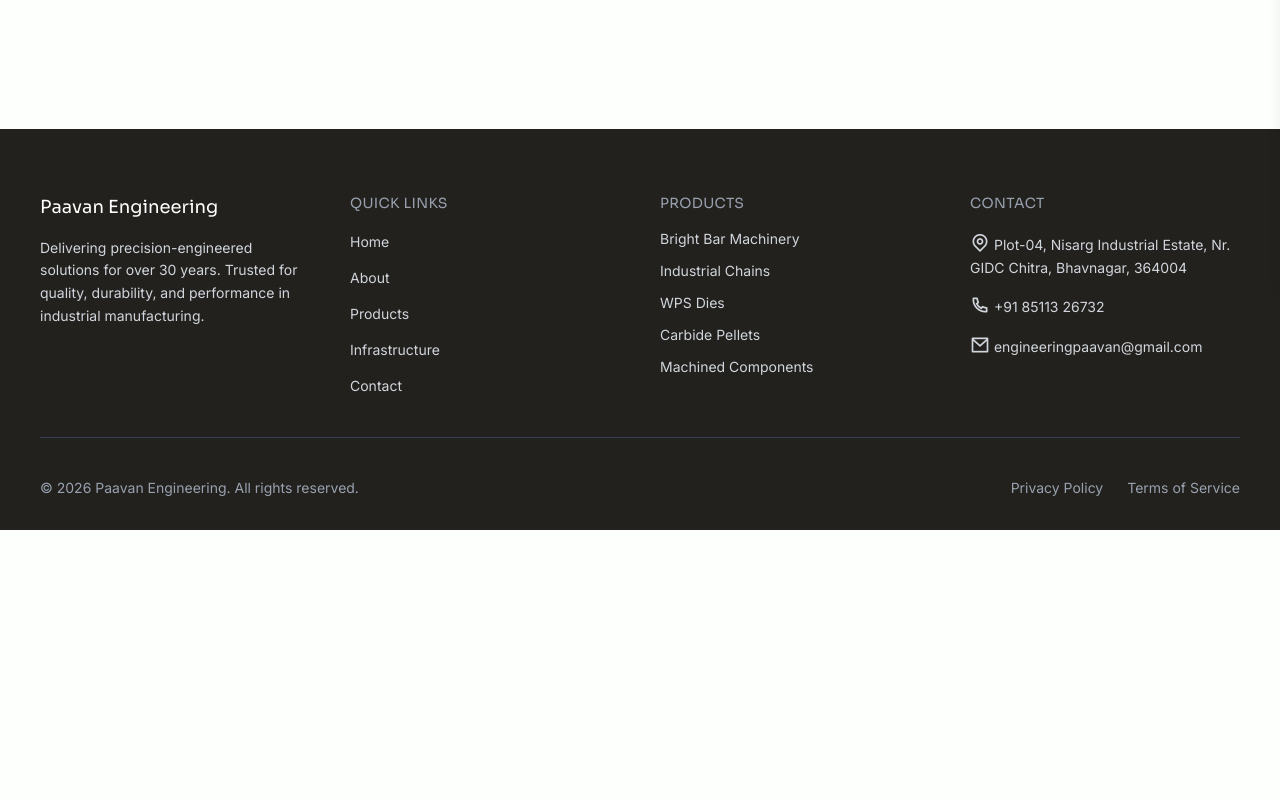
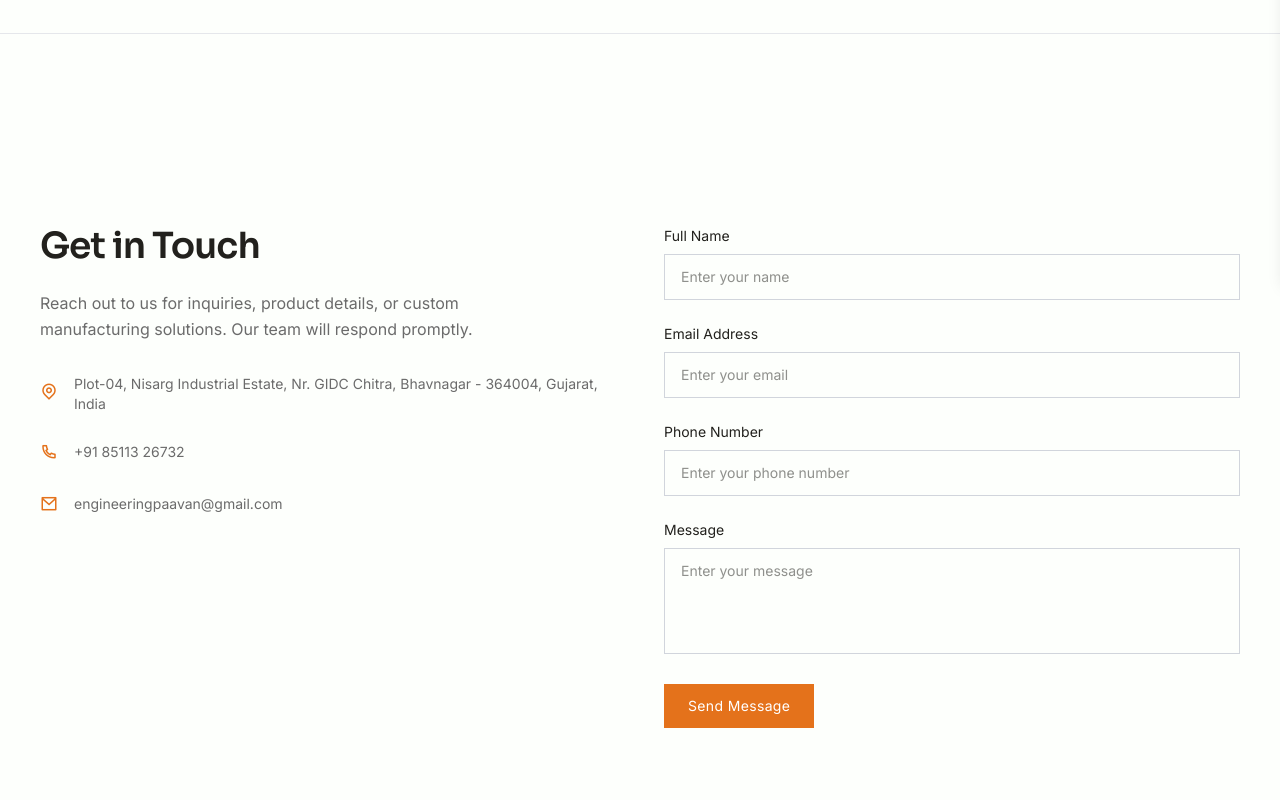
Before and after one commit to Dhairya-Dave-0204/Paavan-Engineering, a React (Vite) app: page /contact in a window 1280 px wide. Shown: the part 520-1320 px from the top of the page. Before the commit the page ends 1050 px from the top, so only its background shows below. Built offline with nearby package versions, Linux system fonts and the light colour scheme.

Commit message:
Create contact form

```diff
--- /dev/null
+++ b/src/components/Contact/ContactFormSection.jsx
@@ -0,0 +1,102 @@
+export default function ContactFormSection() {
+  return (
+    <section className="py-20 lg:py-24 bg-background">
+      <div className="px-6 mx-auto max-w-7xl lg:px-10">
+        <div className="grid gap-12 lg:grid-cols-2">
+          {/* LEFT: CONTACT INFO */}
+          <div>
+            <h2 className="mb-6 text-3xl font-semibold tracking-tight font-heading md:text-4xl text-dark">
+              Get in Touch
+            </h2>
+
+            <p className="max-w-md mb-8 text-base leading-relaxed font-body text-gray-custom">
+              Reach out to us for inquiries, product details, or custom
+              manufacturing solutions. Our team will respond promptly.
+            </p>
+
+            <div className="space-y-6 text-sm font-body text-gray-custom">
+              <div className="flex items-start gap-4">
+                <i className="mt-1 text-lg ri-map-pin-line text-primary"></i>
+                <p>
+                  Plot-04, Nisarg Industrial Estate, Nr. GIDC Chitra, Bhavnagar
+                  - 364004, Gujarat, India
+                </p>
+              </div>
+
+              <div className="flex items-center gap-4">
+                <i className="text-lg ri-phone-line text-primary"></i>
+                <p>+91 85113 26732</p>
+              </div>
+
+              <div className="flex items-center gap-4">
+                <i className="text-lg ri-mail-line text-primary"></i>
+                <p>engineeringpaavan@gmail.com</p>
+              </div>
+            </div>
+          </div>
+
+          {/* RIGHT: FORM */}
+          <div>
+            <form className="space-y-6">
+              {/* Name */}
+              <div>
+                <label className="block mb-2 text-sm font-body text-dark">
+                  Full Name
+                </label>
+                <input
+                  type="text"
+                  placeholder="Enter your name"
+                  className="w-full px-4 py-3 text-sm border border-gray-300 focus:outline-none focus:border-primary font-body"
+                />
+              </div>
+
+              {/* Email */}
+              <div>
+                <label className="block mb-2 text-sm font-body text-dark">
+                  Email Address
+                </label>
+                <input
+                  type="email"
+                  placeholder="Enter your email"
+                  className="w-full px-4 py-3 text-sm border border-gray-300 focus:outline-none focus:border-primary font-body"
+                />
+              </div>
+
+              {/* Phone */}
+              <div>
+                <label className="block mb-2 text-sm font-body text-dark">
+                  Phone Number
+                </label>
+                <input
+                  type="tel"
+                  placeholder="Enter your phone number"
+                  className="w-full px-4 py-3 text-sm border border-gray-300 focus:outline-none focus:border-primary font-body"
+                />
+              </div>
+
+              {/* Message */}
+              <div>
+                <label className="block mb-2 text-sm font-body text-dark">
+                  Message
+                </label>
+                <textarea
+                  rows="4"
+                  placeholder="Enter your message"
+                  className="w-full px-4 py-3 text-sm border border-gray-300 resize-none focus:outline-none focus:border-primary font-body"
+                ></textarea>
+              </div>
+
+              {/* Submit */}
+              <button
+                type="submit"
+                className="px-6 py-3 text-sm tracking-wide text-white transition duration-500 cursor-pointer bg-primary font-body hover:opacity-90"
+              >
+                Send Message
+              </button>
+            </form>
+          </div>
+        </div>
+      </div>
+    </section>
+  );
+}
--- a/src/components/Contact/ContactHero.jsx
+++ b/src/components/Contact/ContactHero.jsx
@@ -1,9 +1,7 @@
 export default function ContactHero() {
   return (
     <section className="relative pt-32 pb-20 text-center lg:pt-40 lg:pb-24 bg-background">
-
       <div className="max-w-4xl px-6 mx-auto lg:px-10">
-
         <p className="mb-4 text-sm tracking-wide font-body text-primary">
           Contact Us
         </p>
@@ -21,8 +19,9 @@ export default function ContactHero() {
         <p className="mt-6 text-sm tracking-wide text-gray-400 font-body">
           Fill out the form below and we'll get back to you
         </p>
+      </div>
 
-      </div>
+      <hr className="mx-auto mt-20 text-gray-200 max-w-7xl" />
     </section>
   );
 }
--- a/src/components/component_index.js
+++ b/src/components/component_index.js
@@ -15,6 +15,7 @@ import Infrastructure from "./About/Infrastructure";
 import AboutCTA from "./About/AboutCTA";
 
 import ContactHero from "./Contact/ContactHero";
+import ContactFormSection from "./Contact/ContactFormSection";
 
 export {
     Navbar,
@@ -32,4 +33,5 @@ export {
     Infrastructure,
     AboutCTA,
     ContactHero,
+    ContactFormSection,
 }
--- a/src/pages/Contact/Contact.jsx
+++ b/src/pages/Contact/Contact.jsx
@@ -1,10 +1,11 @@
 import React from 'react'
-import { ContactHero } from "../../components/component_index"
+import { ContactHero, ContactFormSection } from "../../components/component_index"
 
 function Contact() {
   return (
     <>
       <ContactHero />
+      <ContactFormSection />
     </>
   )
 }
```
